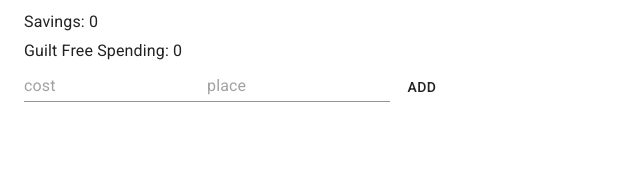
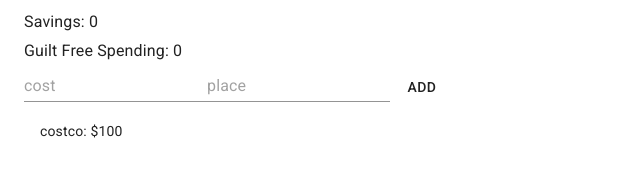
Before and after one commit to awburgard/IWT-Budget, a React (Create React App) app: page / in a window 1280 px wide. Shown: the part 233-408 px from the top of the page, without its empty margins (0-640 px from the left). Built offline with nearby package versions, Linux system fonts and the light colour scheme.

Commit message:
adds display for transactions

```diff
--- a/src/components/Transactions.js
+++ b/src/components/Transactions.js
@@ -1,5 +1,5 @@
 import React, { Component } from 'react'
-import { Input, Button } from '@material-ui/core'
+import { Input, Button, List, ListItem } from '@material-ui/core'
 import { TransactionContext } from './TransactionsContext'
 
 export default class Transactions extends Component {
@@ -28,9 +28,15 @@ export default class Transactions extends Component {
                         <Input onChange={this.handleChange("cost")} placeholder='cost' />
                         <Input onChange={this.handleChange("place")} placeholder='place' />
                         <Button onClick={this.submitTransaction(context)}>Add</Button>
+                        {context.transactions.transactions.map((transaction) =>
+                            <List>
+                                <ListItem>
+                                    {transaction.place}: ${transaction.cost}
+                                </ListItem>
+                            </List>
+                        )}
                     </div>
                 )}
-
             </TransactionContext.Consumer>
         )
     }
```
